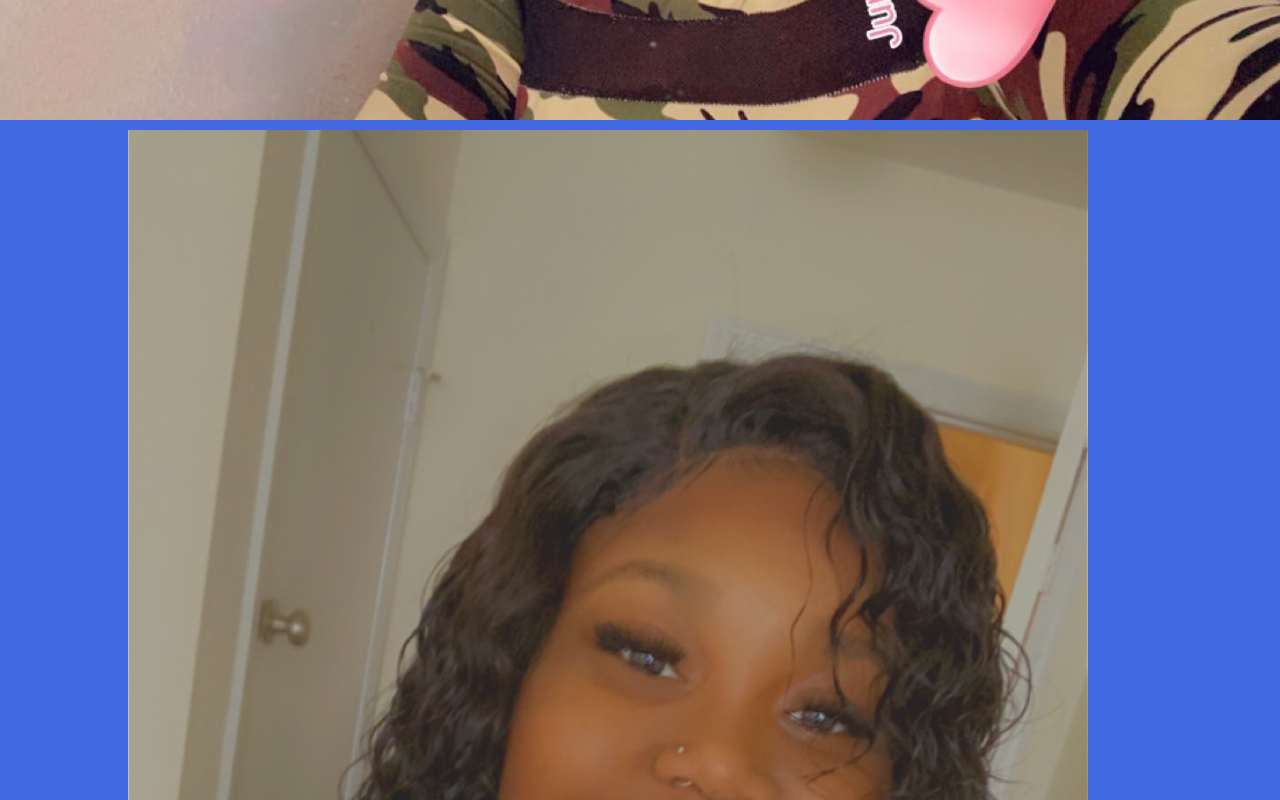
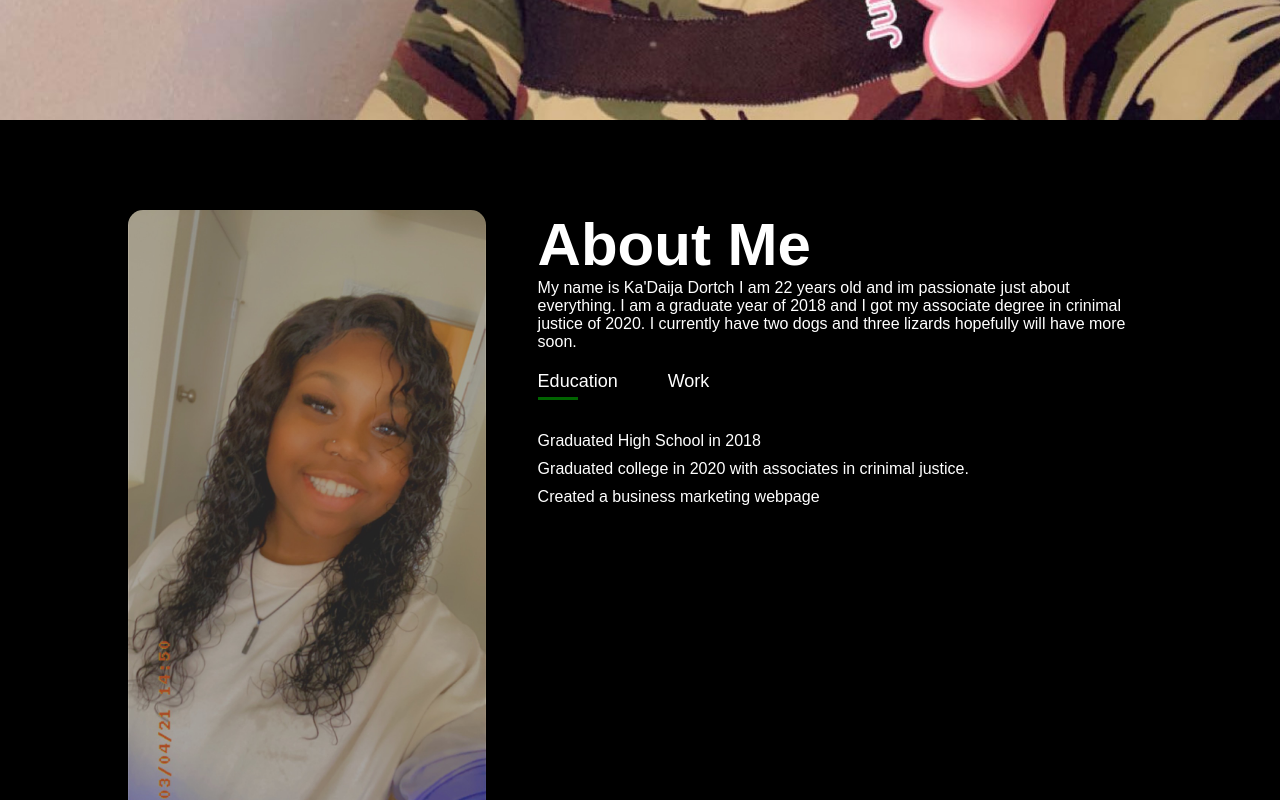
Before and after one commit to Kkadaija25/portfolio, a plain HTML site: page index.html in a window 1280 px wide. Shown: the part 680-1480 px from the top of the page. Drawn offline with Linux system fonts and the light colour scheme.

Commit message:
added img_2,jpg

```diff
--- a/index.html
+++ b/index.html
@@ -14,8 +14,8 @@
             <ul>
                 <li><a href="#">Home</a></li>
                 <li><a href="#">About Me</a></li>
+                <li><a href="#">My Portfolio</a></li>
                 <li><a href="#">Contact Me</a></li>
-                <li><a href="#">Work</a></li>
             </ul>
         </nav>
         <div class="header-text">
@@ -23,6 +23,7 @@
         </div>
     </div>
 </div>
+<!------About------->
 <div id="about">
     <div class="container">
         <div class="row">
@@ -30,11 +31,58 @@
                 <img src="IMG_3865.JPG">
             </div>
             <div class="about-col-2">
-                <h1>About Me</h1>
-            </div>
+                <h1 class="sub-title">About Me</h1>
+                <p>My name is Ka'Daija Dortch I am 22 years old and im passionate just about everything.
+                    I am a graduate year of 2018 and I got my associate degree in crinimal justice of 2020.
+                    I currently have two dogs and three lizards hopefully will have more soon.
+                </p>
+
+               <div class="tab-title">
+                   <p class="tab-links active-link" onclick="opentab('Education')">Education</p>
+                   <p class="tab-links"onclick="opentab('Work')">Work</p>
+               </div>
+               <div class="tab-contents active-tab" id="Education">
+                    <ul>
+                        <li>Graduated High School in 2018</li>
+                        <li>Graduated college in 2020 with associates in crinimal justice.</li>
+                    </ul>
+                </div>
+               <div class="tab-contents active-tab" id="Work">
+                  <ul>
+                     <li>Created a business marketing webpage </li>
+                  </ul>
+               </div>
+           </div>
         </div>
     </div>
 </div>
+<!-----Portfolio----->
+<div id="portfolio">
+    <div class="container">
+        <h1 class="sub-title">My Work</h1>
+        <div class="work">
+            <img src="img_2.jpg">
+        </div>
+        <div class="work">
+            <img src="">
+        </div>
+</div>
+
+
+ <script>
+    var tablinks = document.getElementsByClassName("tab-links");
+    var tabcontents = document.getElementsByClassName("tab-contents");
+    function opentab(tabname){
+        for(tablink of tablinks){
+           tablink.classList.remove("active-link");
+        }
+        for(tabcontent of tabcontents){
+           tabcontent.classList.remove("active-tab");
+        }
+        event.currentTarget.classList.add("active-link");
+        document.getElementById(tabname).classList.add("active-tab");
+    }
+ </script>
 
 </body>
 </html>
--- a/styles.css
+++ b/styles.css
@@ -6,7 +6,7 @@
 }
 
 body{
-    background:royalblue;
+    background:black;
     color: whitesmoke;
 }
 
@@ -14,7 +14,7 @@ body{
     width: 100%;
     height: 100vh;
     background-image: url(IMG_5694.JPG);
-    background-size: cover;
+    background-size:cover;
     background-position: center;
 }
 
@@ -62,14 +62,94 @@ nav ul li a:hover::after{
     font-size: 20px;
 }
 
-#{
+#about{
     padding: 80px 0px;
-    color: purple;
+    color: white;
 }
 
 .row{
     display: flex;
     justify-content: space-between;
     flex-wrap:wrap ;
+}
+/*----About----*/
+.about-col-1{
+    flex-basis: 35%;
+}
 
+.about-col-1 img{
+    width: 100%;
+    border-radius: 15px;
 }
+
+.about-col-2{
+    flex-basis: 60%;
+}
+
+.sub-title{
+    font-size: 60px;
+    font-weight: 600px;
+}
+
+.tab-title{
+    display: flex;
+    margin: 20px 0 40px;
+}
+
+.tab-links{
+    margin-right: 50px;
+    font-size: 18px;
+    font-weight: 500;
+    cursor: pointer;
+    position: relative;
+}
+
+.tab-links::after{
+    content:'';
+    width: 0;
+    height: 3px;
+    background: darkgreen;
+    position: absolute;
+    left: 0;
+    bottom: -8px;
+    transition: 0.5s;
+}
+
+.tab-links.active-link::after{
+    width: 50%;
+}
+
+.tab-contents ul li{
+    list-style: none;
+    margin: 10px 0;
+}
+
+.tab-contents{
+    display: none;
+}
+
+.tab-contents.active-tab{
+    display: block;
+}
+
+/*-----Portfolio-----*/
+#portfolio{
+    padding:50px 0 ;
+}
+
+.work-list{
+    display:grid ;
+    grid-template-columns: repeat(auto-fit,minmax(250px.1fr));
+    grid: gap 40px;
+    margin-top:50px
+}
+
+.work{
+    border-radius:10px ;
+    overflow: hidden;
+    position: relative;
+}
+
+.work img{
+    width:100% ;
+}
```
Also changed, not shown: img_2.jpg (added).
